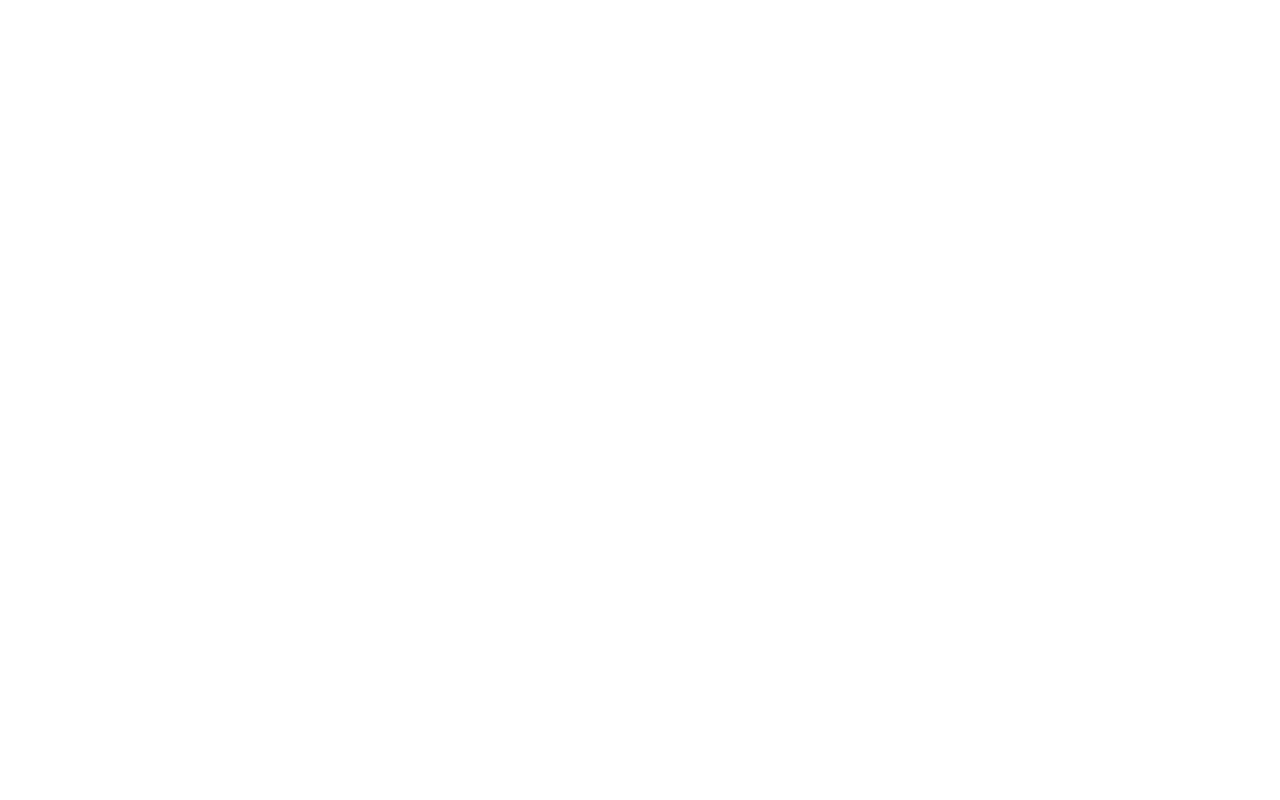
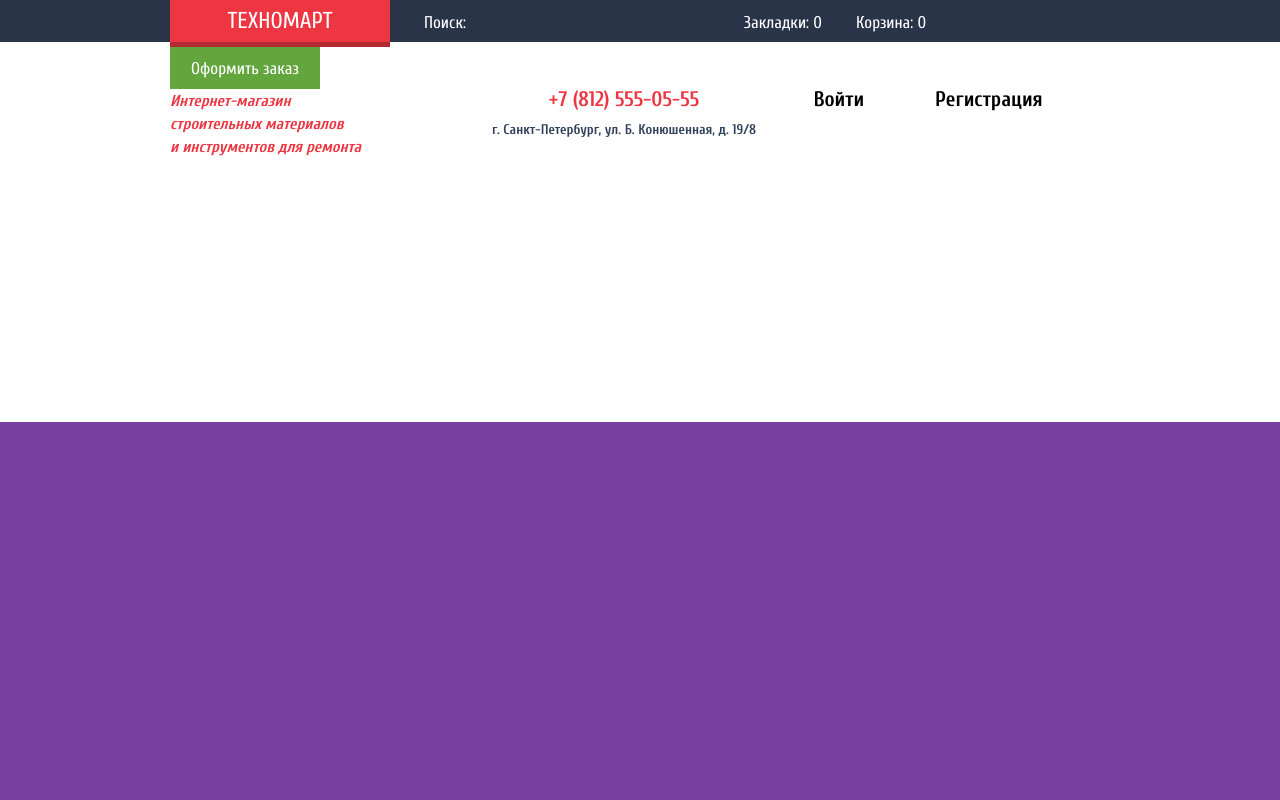
Before and after one commit to Davud77/learn_html_technomart, a plain HTML site: page index.html in a window 1280 px wide. Shown: the top 800 px of the page. Drawn offline with Linux system fonts and the light colour scheme; files whose address does not match are found by name.

Commit message:
fix block welcome

```diff
--- /dev/null
+++ b/css/blocks/_about.scss
@@ -0,0 +1,5 @@
+.about {
+
+    height: 410px;
+    background-color: #3fa042;
+  }
--- /dev/null
+++ b/css/blocks/_company.scss
@@ -0,0 +1,5 @@
+.company {
+
+    height: 410px;
+    background-color: #a0a03f;
+  }
--- /dev/null
+++ b/css/blocks/_footer.scss
@@ -0,0 +1,6 @@
+.footer {
+
+    height: 300px;
+
+    background-color: #32425c;
+  }
--- /dev/null
+++ b/css/blocks/_header.scss
@@ -0,0 +1,45 @@
+.header {
+  height: 42px;
+  background-color: #293449;
+  &_logo {
+    display: inline-block;
+    width: 220px;
+    height: 47px;
+    box-shadow: inset 0px -5px 0 0 rgba(0, 0, 0, 0.24);
+    background-color: #ee3643;
+    text-align: center;
+    color: #fff;
+    margin-right: 30px;
+    line-height: 42px;
+    font-size: 23px;
+  }
+  &_search {
+    display: inline-block;
+    color: #fff;
+    margin-right: 274px;
+    font-size: 17px;
+  }
+  &_bookmark {
+    display: inline-block;
+    color: #fff;
+    margin-right: 30px;
+    font-size: 17px;
+  }
+  &_trash {
+    display: inline-block;
+    color: #fff;
+    margin-right: 30px;
+    font-size: 17px;
+  }
+  &_buy {
+    display: inline-block;
+    width: 150px;
+    height: 42px;
+    border: none;
+    font-size: 17px;
+
+    text-align: center;
+    color: #fff;
+    background-color: #63a63e;
+  }
+}
--- /dev/null
+++ b/css/blocks/_product.scss
@@ -0,0 +1,5 @@
+.product {
+
+    height: 410px;
+    background-color: #a03f80;
+  }
--- /dev/null
+++ b/css/blocks/_services.scss
@@ -0,0 +1,5 @@
+.services {
+
+    height: 410px;
+    background-color: #a04c3f;
+  }
--- /dev/null
+++ b/css/blocks/_welcome.scss
@@ -0,0 +1,52 @@
+.welcome {
+
+    height: 380px;
+    &_item {
+      margin-top: 45px;
+      width: 300px;
+      display: inline-flex;
+    }
+    &_text {
+
+      font-size: 16px;
+      font-style: italic;
+      line-height: 1.44;
+      font-family: 'cuprumbold';
+      text-align: left;
+      color: #ee3643;
+    }
+    &_contact {
+      display: inline-flex;
+      flex-direction: column;
+      text-align: center;
+      &_phone {
+
+        font-size: 21px;
+        font-family: 'cuprumbold';
+        color: #ee3643;
+      }
+      &_adr {
+        margin-top: 10px;
+        font-size: 14px;
+        font-family: 'cuprumbold';
+        text-align: center;
+        color: #32425c;
+      }
+    }
+    &_login {
+      display: inline-flex;
+      justify-content: space-around;
+      &_auth {
+
+        font-size: 21px;
+        font-family: 'cuprumbold';
+        color: #000;
+      }
+      &_reg {
+
+        font-size: 21px;
+        font-family: 'cuprumbold';
+        color: #000;
+      }
+    }
+  }
--- /dev/null
+++ b/css/blocks/_windows.scss
@@ -0,0 +1,5 @@
+.windows {
+
+    height: 410px;
+    background-color: #783fa0;
+  }
--- /dev/null
+++ b/css/style.scss
@@ -0,0 +1,42 @@
+* {
+    font-family: 'cuprum';
+}
+
+html, body {
+    margin: 0px;
+    padding: 0px;
+}
+
+.container {
+    position: relative;
+    max-width: 940px;
+    margin: 0 auto;
+}
+
+
+
+
+@import 'blocks/header';
+@import 'blocks/welcome';
+@import 'blocks/windows';
+@import 'blocks/product';
+@import 'blocks/company';
+@import 'blocks/services';
+@import 'blocks/about';
+@import 'blocks/footer';
+
+
+
+
+@font-face {
+    font-family: 'cuprum';
+    src: url(/fonts/web/cuprum.woff) format('woff'), url(/fonts/web/cuprum.woff2) format('woff2');
+    font-weight: 400;
+  }
+
+
+  @font-face {
+    font-family: 'cuprumbold';
+    src: url(/fonts/web/cuprumbold.woff) format('woff'), url(/fonts/web/cuprumbold.woff2) format('woff2');
+    font-weight: 700;
+  }
--- a/index.html
+++ b/index.html
@@ -4,9 +4,50 @@
     <meta charset="UTF-8">
     <meta http-equiv="X-UA-Compatible" content="IE=edge">
     <meta name="viewport" content="width=device-width, initial-scale=1.0">
-    <title>Document</title>
+    <title>Техномарт</title>
+    <link rel="stylesheet" href="css/style.css">
 </head>
 <body>
+    <header class="header">
+        <div class="container">
+            <div class="header_logo">ТЕХНОМАРТ</div>
+            <div class="header_search">Поиск:</div>
+            <div class="header_bookmark">Закладки: 0</div>
+            <div class="header_trash">Корзина: 0</div>
+            <button class="header_buy">Оформить заказ</и>
+        </div>
+    </header>
+    <section class="welcome">
+        <div class="container">
+            <div class="welcome_text welcome_item">
+            Интернет-магазин<br>
+            строительных материалов<br>
+            и инструментов для ремонта
+            </div>
+            <div class="welcome_contact welcome_item">
+                <div class="welcome_contact_phone">
+                    +7 (812) 555-05-55
+                </div>
+                <div class="welcome_contact_adr">
+                    г. Санкт-Петербург, ул. Б. Конюшенная, д. 19/8
+                </div>
+            </div>
+            <div class="welcome_login welcome_item">
+                <div class="welcome_login_auth">
+                    Войти
+                </div>
+                <div class="welcome_login_reg">
+                    Регистрация
+                </div>
+            </div>
+        </div>
 
+    </section>
+    <section class="windows"></section>
+    <section class="product"></section>
+    <section class="company"></section>
+    <section class="services"></section>
+    <section class="about"></section>
+    <footer class="footer"></footer>
 </body>
 </html>
```
Also changed, not shown: css/style.css (added), 1 other file.
